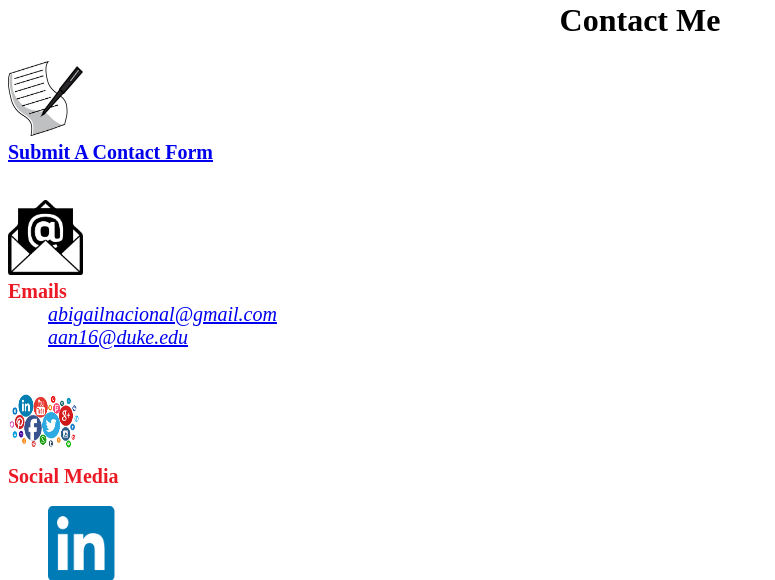
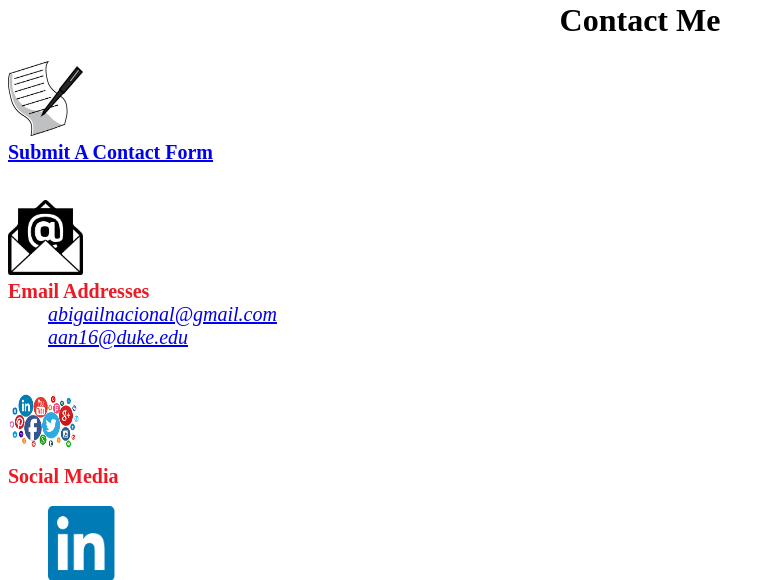
Before and after one commit to abigailnacional/abigailnacional.github.io, a Python web app: template templates/contact.html in a window 1280 px wide. Shown: the part 373-953 px from the top of the page, without its empty margins (0-775 px from the left). Run offline with Jinja, Linux system fonts and the light colour scheme; the template is opened without the code that fills it, so the values that code supplies are empty.

Commit message:
Adjusting formatting on contact page

```diff
--- a/templates/contact.html
+++ b/templates/contact.html
@@ -59,7 +59,7 @@
     <img src = "/images/contactme.png"
     alt = "A square speech bubble with a phone and an envelope
     with an 'at' symbol inside of it."
-    style = "width: 300px; height: 200px; position: relative; left: 450px;">
+    style = "width: 300px; height: 200px; position: relative; left: 500px;">
     <h1>Contact Me</h1>
     <dt><img src = "/images/fillform.jpg"
       alt = "A pen writing on a piece of paper that already
@@ -72,7 +72,7 @@
       alt = "An open white envelope with an 'at' symbol on
       a black piece of paper inside of it."
       style = "width: 75px; height: 75px; position: relative;"> <br>
-      Emails</dt>
+      Email Addresses</dt>
     <dd><a href = "mailto:abigailnacional@gmail.com">abigailnacional@gmail.com</a></dd>
     <dd><a href = "mailto:aan16@duke.edu">aan16@duke.edu</a></dd>
     <br><br>
```
